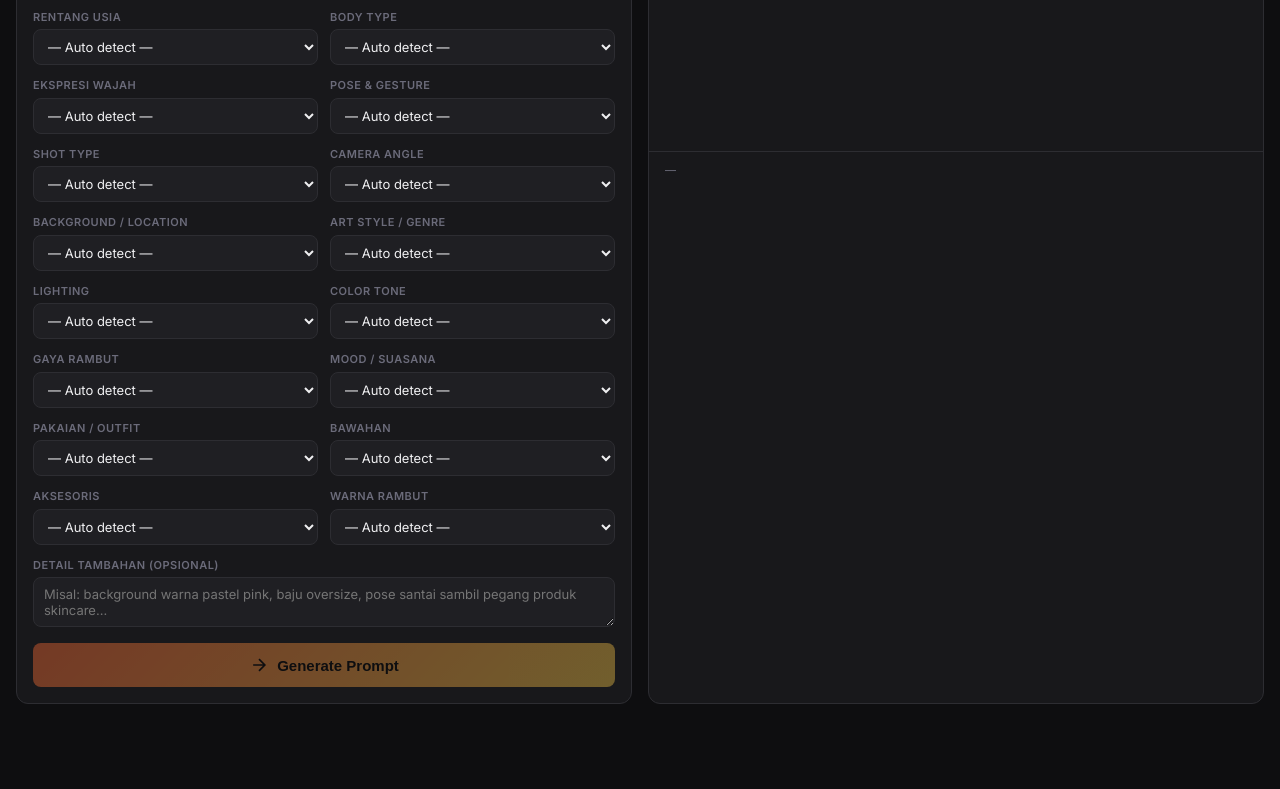
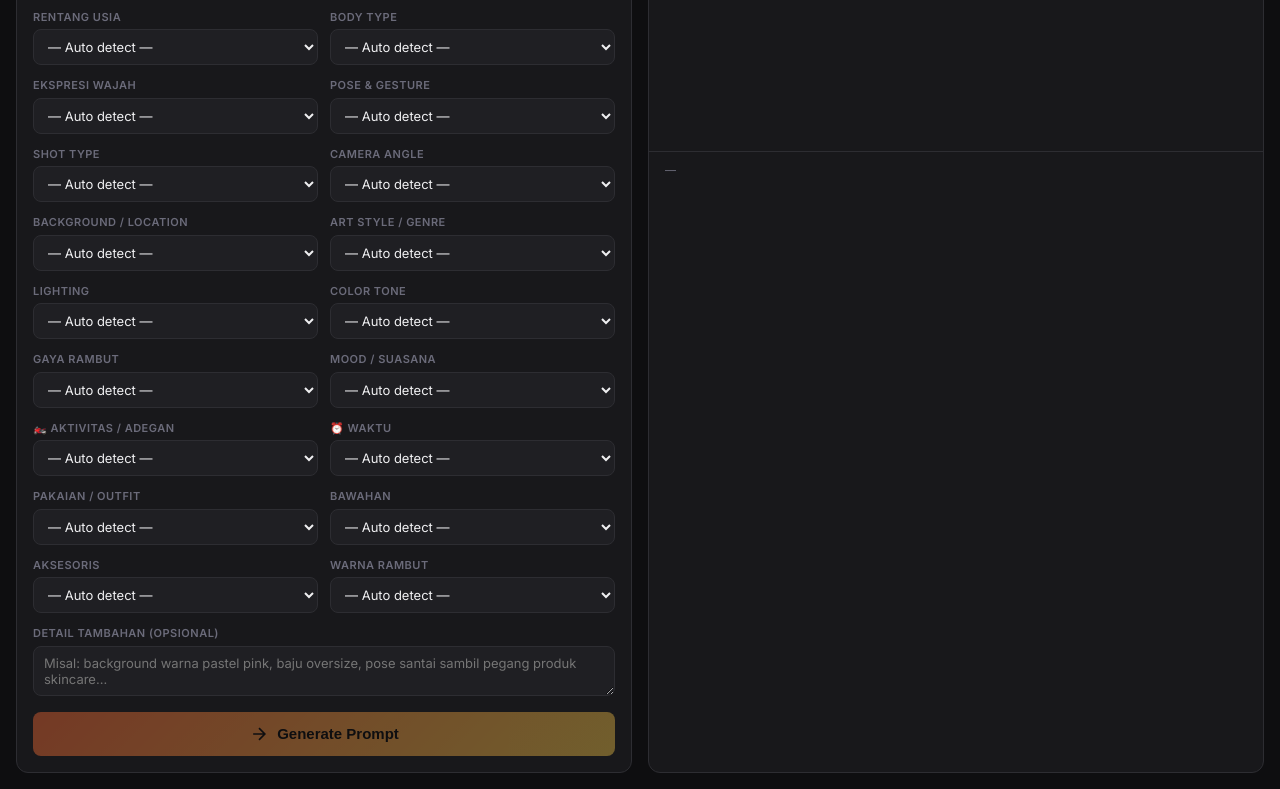
Before and after one commit to mryan97-web/tiktok-affiliate-prompt, a website: page public/index.html in a window 1280 px wide. Shown: the part 697-1486 px from the top of the page. Before the commit the page ends 1417 px from the top, so only its background shows below. Drawn offline with Linux system fonts and the light colour scheme; no server answers.

Commit message:
Feat: Aktivitas/Adegan dropdown (nongkrong cafe, riding motor Vario/Beat/Ninja, belanja, dll) + Waktu (pagi/siang/sore/malam) + mood lebih lengkap

```diff
--- a/api/generate.js
+++ b/api/generate.js
@@ -160,6 +160,8 @@ function buildCustomParams(options) {
   if (options.bottoms) parts.push(`- Bawahan: ${options.bottoms}`);
   if (options.accessories) parts.push(`- Aksesoris: ${options.accessories}`);
   if (options.mood) parts.push(`- Mood/Suasana: ${options.mood}`);
+  if (options.activity) parts.push(`- Aktivitas/Adegan: ${options.activity}`);
+  if (options.timeOfDay) parts.push(`- Waktu: ${options.timeOfDay}`);
   if (options.ethnicity) parts.push(`- Etnis/Kulit: ${options.ethnicity}`);
   if (options.bodyType) parts.push(`- Body Type: ${options.bodyType}`);
   if (options.age) parts.push(`- Rentang Usia: ${options.age}`);
--- a/public/app.js
+++ b/public/app.js
@@ -176,7 +176,8 @@ function getOptions() {
   const selectors = [
     'gender', 'ethnicity', 'age', 'bodyType', 'expression', 'pose',
     'shotType', 'cameraAngle', 'background', 'artStyle', 'lighting',
-    'colorTone', 'hairStyle', 'mood', 'clothing', 'bottoms', 'accessories', 'hairColor'
+    'colorTone', 'hairStyle', 'mood', 'activity', 'timeOfDay',
+    'clothing', 'bottoms', 'accessories', 'hairColor'
   ];
   const options = {};
   selectors.forEach(id => {
--- a/public/index.html
+++ b/public/index.html
@@ -446,10 +446,68 @@
                 <option value="Professional / Clean">💼 Professional — Profesional bersih</option>
                 <option value="Playful / Fun">🎉 Playful / Fun — Main-main</option>
                 <option value="Serious / Authoritative">🎯 Serious — Serius berwibawa</option>
+                <option value="Casual / Santai">Casual / Santai — Santai rileks</option>
+                <option value="Funny / Lucu">😆 Funny / Lucu — Kocak menghibur</option>
               </select>
             </div>
 
-            <!-- Row 5 -->
+            <!-- Row 5 — Aktivitas & Waktu -->
+            <div class="control-group">
+              <label>🏍️ Aktivitas / Adegan</label>
+              <select id="activity">
+                <option value="">— Auto detect —</option>
+                <option value="Nongkrong di Cafe bareng teman">☕ Nongkrong di Cafe — Ngobrol bareng teman</option>
+                <option value="Nongkrong di Cafe sendiri">☕ Nongkrong di Cafe — Sendiri sambil ngopi</option>
+                <option value="Lagi Belanja di Mall / Outfit">🛍️ Belanja di Mall / Pilih baju</option>
+                <option value="Lagi Belanja di Pasar Tradisional">🛍️ Belanja di Pasar Tradisional</option>
+                <option value="Riding Motor Vario">🛵 Riding Motor — Honda Vario</option>
+                <option value="Riding Motor Beat">🛵 Riding Motor — Honda Beat</option>
+                <option value="Riding Motor Ninja">🏍️ Riding Motor — Kawasaki Ninja</option>
+                <option value="Riding Motor NMAX">🛵 Riding Motor — Yamaha NMAX</option>
+                <option value="Riding Motor Matic Lain">🛵 Riding Motor — Matic lain</option>
+                <option value="Riding Motor Sport">🏍️ Riding Motor — Sport / Gede</option>
+                <option value="Jalan-jalan di Pantai">🏖️ Jalan-jalan di Pantai</option>
+                <option value="Jalan-jalan di Taman / Mal">🌳 Jalan-jalan di Taman Kota / Mall</option>
+                <option value="Jalan-jalan di Pedesaan / Sawah">🌾 Jalan-jalan di Pedesaan / Sawah</option>
+                <option value="Olahraga / Gym">💪 Olahraga / Gym — Fitness</option>
+                <option value="Jogging / Lari Pagi">🏃 Jogging — Lari pagi</option>
+                <option value="Naik Gunung / Hiking">⛰️ Naik Gunung / Hiking</option>
+                <option value="Fotografi / Content Creation">📸 Fotografi / Bikin konten</option>
+                <option value="Makan di Restoran">🍽️ Makan di Restoran / Mewah</option>
+                <option value="Makan di Street Food / Kaki Lima">🍜 Makan di Street Food / Kaki Lima</option>
+                <option value="Di Rumah / Santai di Kamar">🏠 Di Rumah / Santai di Kamar</option>
+                <option value="Berkumpul Keluarga">👨‍👩‍👧‍👦 Berkumpul Keluarga di Rumah</option>
+                <option value="Pesta / Party">🎉 Pesta / Party — Bersama teman</option>
+                <option value="Konser Musik">🎤 Konser Musik — Nonton band</option>
+                <option value="Naik Mobil / Traveling">🚗 Naik Mobil / Traveling</option>
+                <option value="Bersepeda">🚴 Bersepeda di taman/kota</option>
+                <option value="Berenang / Kolam Renang">🏊 Berenang di kolam renang</option>
+                <option value="Di Kampus / Sekolah">🎒 Di Kampus / Sekolah — Belajar</option>
+                <option value="Di Kantor / Kerja">💼 Di Kantor / Kerja — Office</option>
+                <option value="Berkuda">🐴 Berkuda di padang rumput</option>
+                <option value="Main Musik / Band">🎸 Main Musik / Band</option>
+                <option value="Healing / Liburan">🌴 Healing / Liburan — Resort pantai</option>
+                <option value="Camping / Glamping">🏕️ Camping / Glamping — Alam terbuka</option>
+                <option value="Salon / Perawatan Diri">💇 Salon / Perawatan Diri — Spa</option>
+              </select>
+            </div>
+
+            <div class="control-group">
+              <label>⏰ Waktu</label>
+              <select id="timeOfDay">
+                <option value="">— Auto detect —</option>
+                <option value="Pagi (Sunrise / Golden Morning)">🌅 Pagi — Sunrise / Golden hour pagi</option>
+                <option value="Siang (Terang)">☀️ Siang — Cahaya terang</option>
+                <option value="Sore (Golden Hour)">🌇 Sore — Golden hour sore</option>
+                <option value="Senja / Sunset">🌆 Senja — Sunset / Maghrib</option>
+                <option value="Malam (Gelap / Urban Lights)">🌃 Malam — Lampu kota</option>
+                <option value="Malam (Party / Neon)">🌃 Malam — Party / Neon lights</option>
+                <option value="Malam (Romantic Dim)">🌙 Malam — Romantis remang-remang</option>
+                <option value="Dini Hari / Midnight">🌌 Dini Hari — Sepi gelap</option>
+              </select>
+            </div>
+
+            <!-- Row 6 -->
             <div class="control-group">
               <label>Pakaian / Outfit</label>
               <select id="clothing">
```
